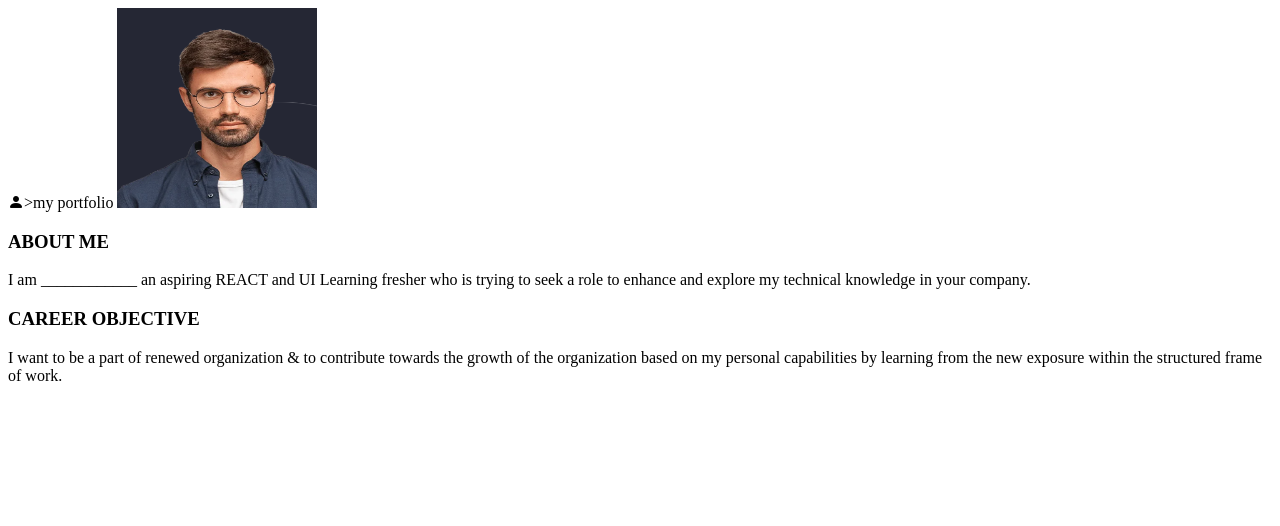
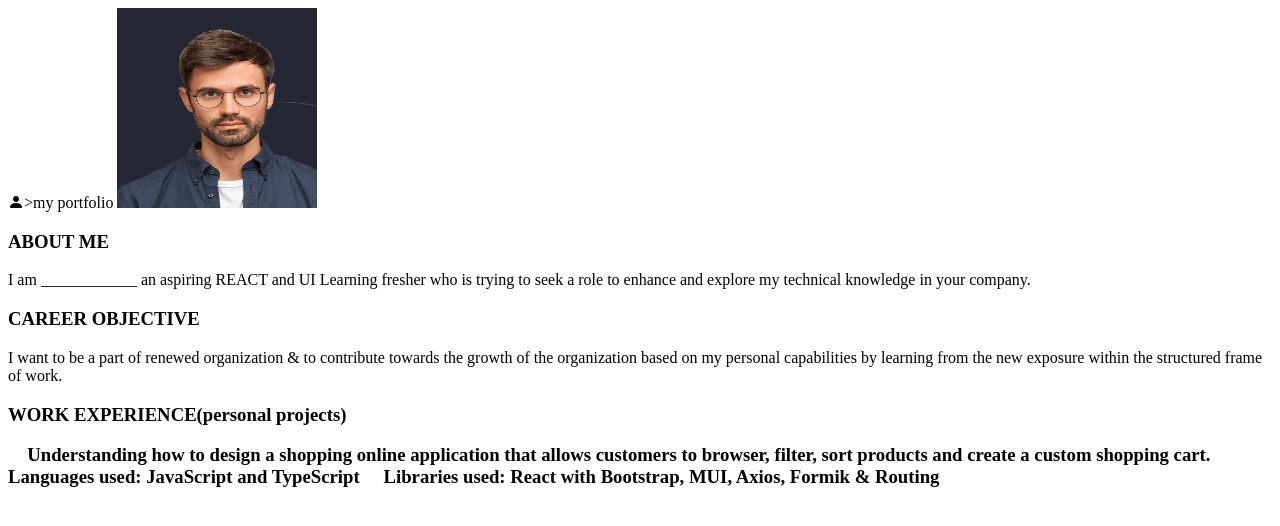
Before and after one commit to BULUNAHAK/ui-portfolio, a website: page index.html in a window 1280 px wide. Drawn offline with nearby package versions, Linux system fonts and the light colour scheme.

Commit message:
Update index.html

```diff
--- a/index.html
+++ b/index.html
@@ -18,5 +18,13 @@
         <P>I want to be a part of renewed organization &amp; to contribute towards the growth of the
             organization based on my personal capabilities by learning from the new exposure
             within the structured frame of work.</P>
+<h3>WORK EXPERIENCE(personal projects)<h3>
+    <p>
+         Understanding how to design a shopping online application that
+allows customers to browser, filter, sort products and create a custom
+shopping cart.
+ Languages used: JavaScript and TypeScript
+ Libraries used: React with Bootstrap, MUI, Axios, Formik &amp; Routing
+    <p>
 </body>
 </html>
```
